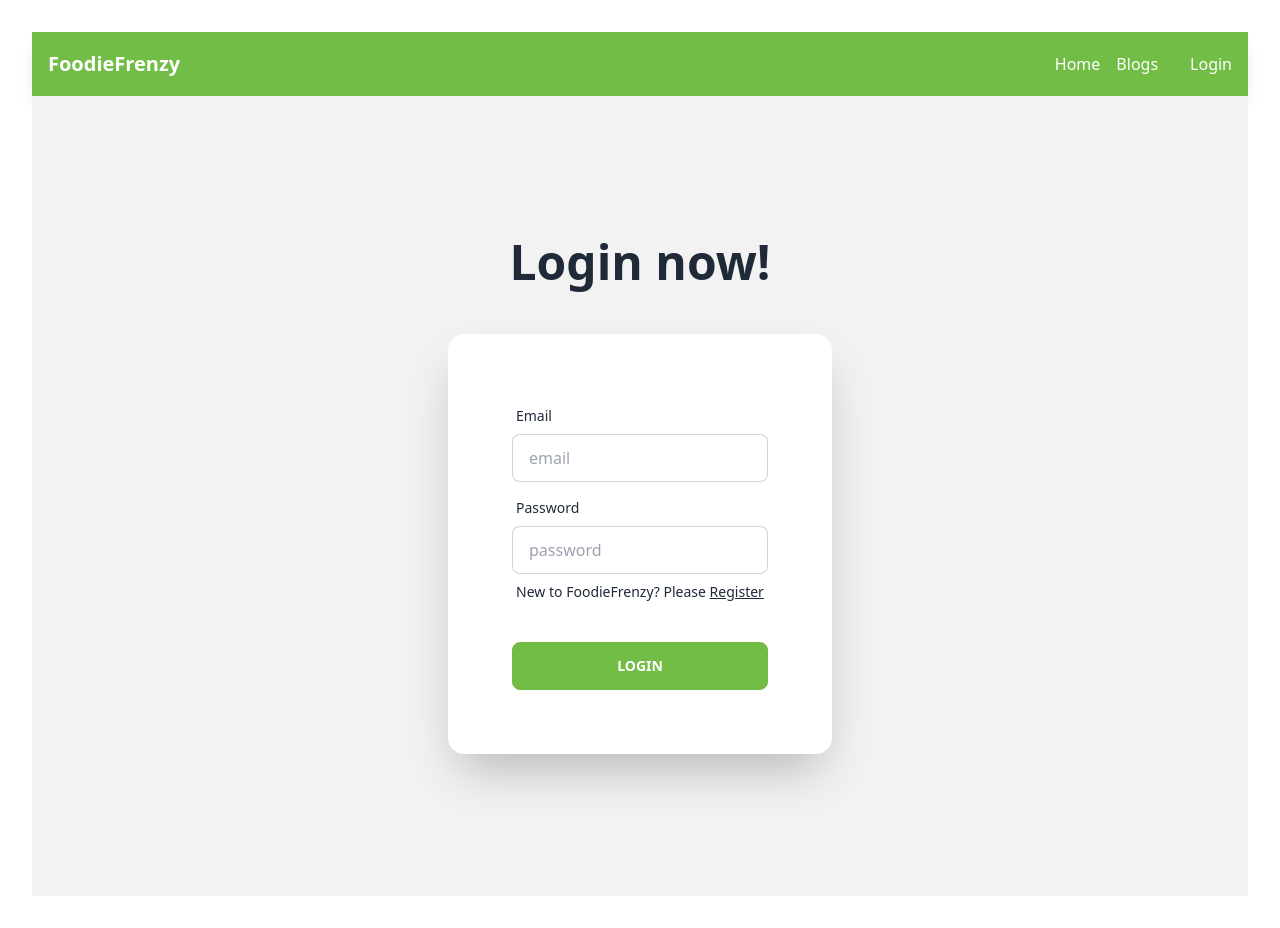
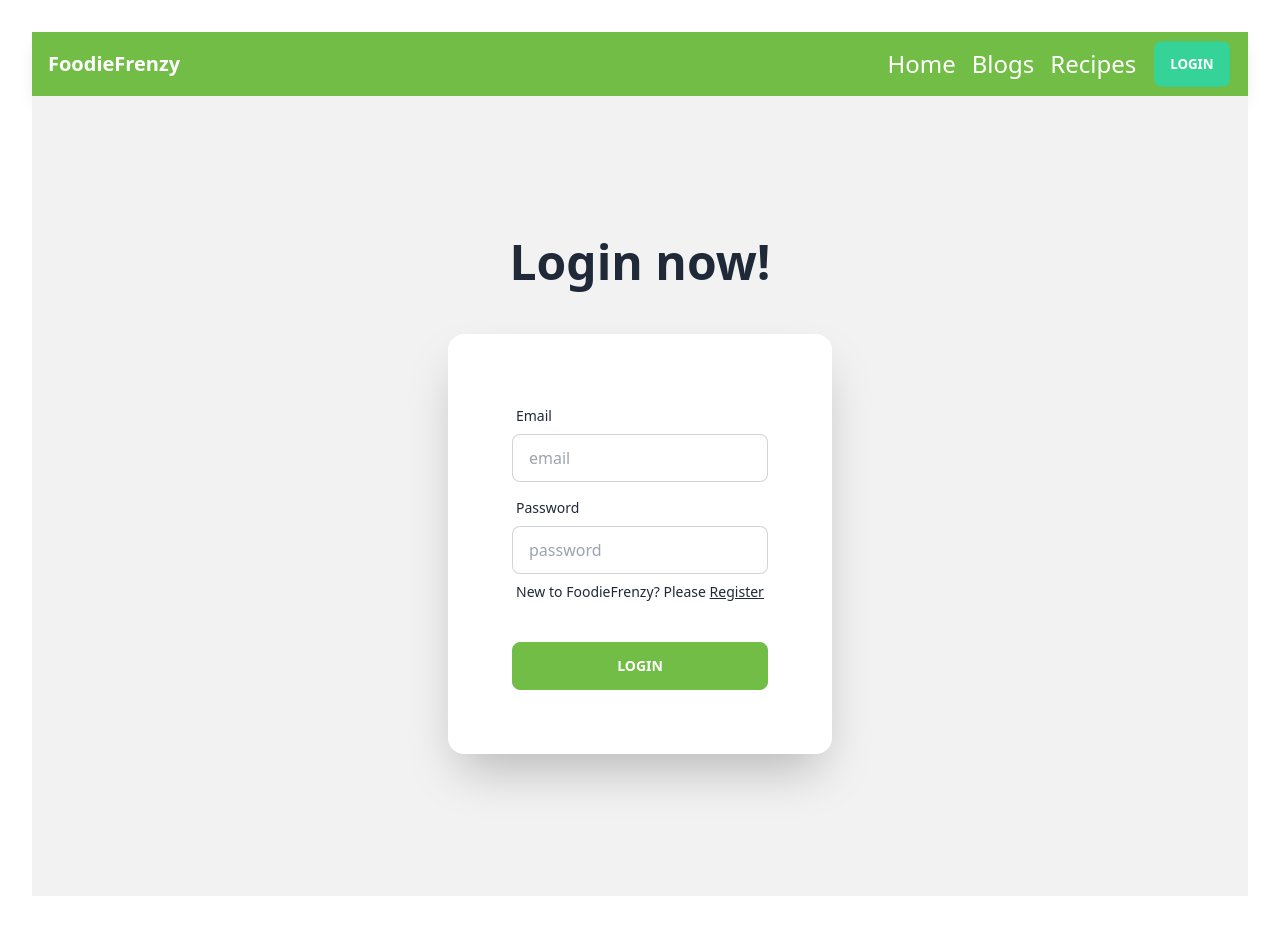
Before and after one commit to BidhanCR/chef-recipe-hunter-client, a React (Vite) app: page /login in a window 1280 px wide. Built offline with nearby package versions, Linux system fonts and the light colour scheme; no server answers.

Commit message:
active route funciton added

```diff
--- a/src/components/Header/Header.jsx
+++ b/src/components/Header/Header.jsx
@@ -1,19 +1,22 @@
 /* eslint-disable react/jsx-no-undef */
 /* eslint-disable no-unused-vars */
 import { useContext, useState } from "react";
-import { Link } from "react-router-dom";
+import { Link, useLocation } from "react-router-dom";
 import { FaBars, FaTimes, FaUserCircle } from "react-icons/fa";
 import { AuthContext } from "../../providers/AuthProvider";
 
 const Header = () => {
   const [isMenuOpen, setIsMenuOpen] = useState(false);
+  const location = useLocation();
 
+  const isActive = (path) => {
+    return location.pathname === path ? "text-red-900" : "text-white";
+  }
   const toggleMenu = () => {
     setIsMenuOpen(!isMenuOpen);
   };
 
-  const { user, logOut } =
-    useContext(AuthContext);
+  const { user, logOut } = useContext(AuthContext);
   const handleLogOut = () => {
     logOut()
       .then()
@@ -21,6 +24,7 @@ const Header = () => {
         console.log(error);
       });
   };
+
   return (
     <nav className="bg-[#71bd46] shadow-lg">
       <div className="container mx-auto px-4">
@@ -35,7 +39,7 @@ const Header = () => {
               <li>
                 <Link
                   to="/"
-                  className="text-white hover:text-gray-600 transition duration-150 ease-in-out"
+                  className={`text-white text-2xl ${isActive('/')}`}
                 >
                   Home
                 </Link>
@@ -43,20 +47,24 @@ const Header = () => {
               <li>
                 <Link
                   to="/blogs"
-                  className="text-white hover:text-gray-600 transition duration-150 ease-in-out"
+                  className={`text-white text-2xl ${isActive('/blogs')}`}
                 >
                   Blogs
                 </Link>
               </li>
-
               <li>
-
+                <Link
+                  to="/recipes"
+                  className={`text-white text-2xl ${isActive('/recipes')}`}
+                >
+                  Recipes
+                </Link>
               </li>
-
               <li>
                 {user ? (
                   <button
-                    className="text-white hover:text-gray-600 transition duration-150 ease-in-out"
+                    className="btn btn-success text-white hover:btn-accent"
+
                     onClick={handleLogOut}
                   >
                     Logout
@@ -64,9 +72,10 @@ const Header = () => {
                 ) : (
                   <Link
                     to="/login"
-                    className="text-white hover:text-gray-600 transition duration-150 ease-in-out"
                   >
-                    <button>Login</button>
+                    <button className="btn btn-success text-white hover:btn-accent">
+                      Login
+                    </button>
                   </Link>
                 )}
               </li>
@@ -98,11 +107,28 @@ const Header = () => {
             Blogs
           </Link>
           <Link
-            to="/login"
+            to="/recipes"
             className="block px-3 py-2 rounded-md text-base font-medium text-white hover:text-gray-900 hover:bg-gray-50"
           >
-            Login
+            Recipes
           </Link>
+          {user ? (
+            <button
+              className="btn btn-success text-white hover:btn-accent w-full md:w-auto"
+              onClick={handleLogOut}
+            >
+              Logout
+            </button>
+          ) : (
+            <Link
+              to="/login"
+              className="text-white hover:text-gray-600 transition duration-150 ease-in-out w-full md:w-auto"
+            >
+              <button className="btn btn-success text-white hover:btn-accent w-full md:w-auto">
+                Login
+              </button>
+            </Link>
+          )}
         </div>
       </div>
     </nav>
--- /dev/null
+++ b/src/components/Recipes/Recipes.jsx
@@ -0,0 +1,12 @@
+/* eslint-disable no-unused-vars */
+import React from 'react';
+
+const Recipes = () => {
+    return (
+        <div>
+
+        </div>
+    );
+};
+
+export default Recipes;
--- a/src/main.jsx
+++ b/src/main.jsx
@@ -13,6 +13,7 @@ import Chefs from "./components/Home/Chefs.jsx";
 import ChefRecipes from "./components/ChefRecipes/ChefRecipes.jsx";
 import AuthProvider from "./providers/AuthProvider.jsx";
 import PrivateRoute from "./Routes/PrivateRoutes.jsx";
+import Recipes from "./components/Recipes/Recipes.jsx";
 
 const router = createBrowserRouter([
   {
@@ -51,6 +52,10 @@ const router = createBrowserRouter([
           </PrivateRoute>
         ),
       },
+      {
+        path: "/recipes",
+        element: <Recipes></Recipes>
+      }
     ],
   },
 ]);
```
